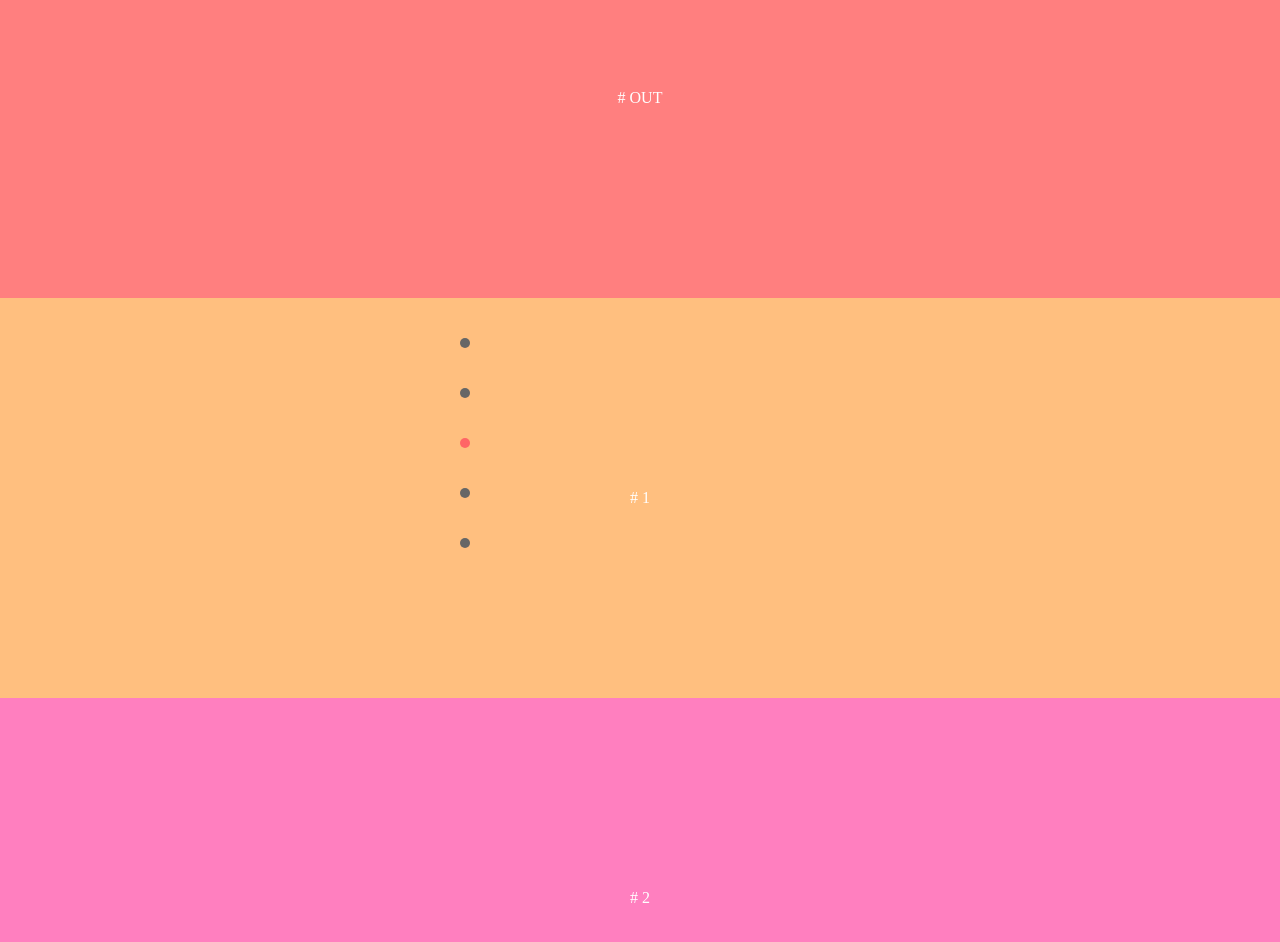
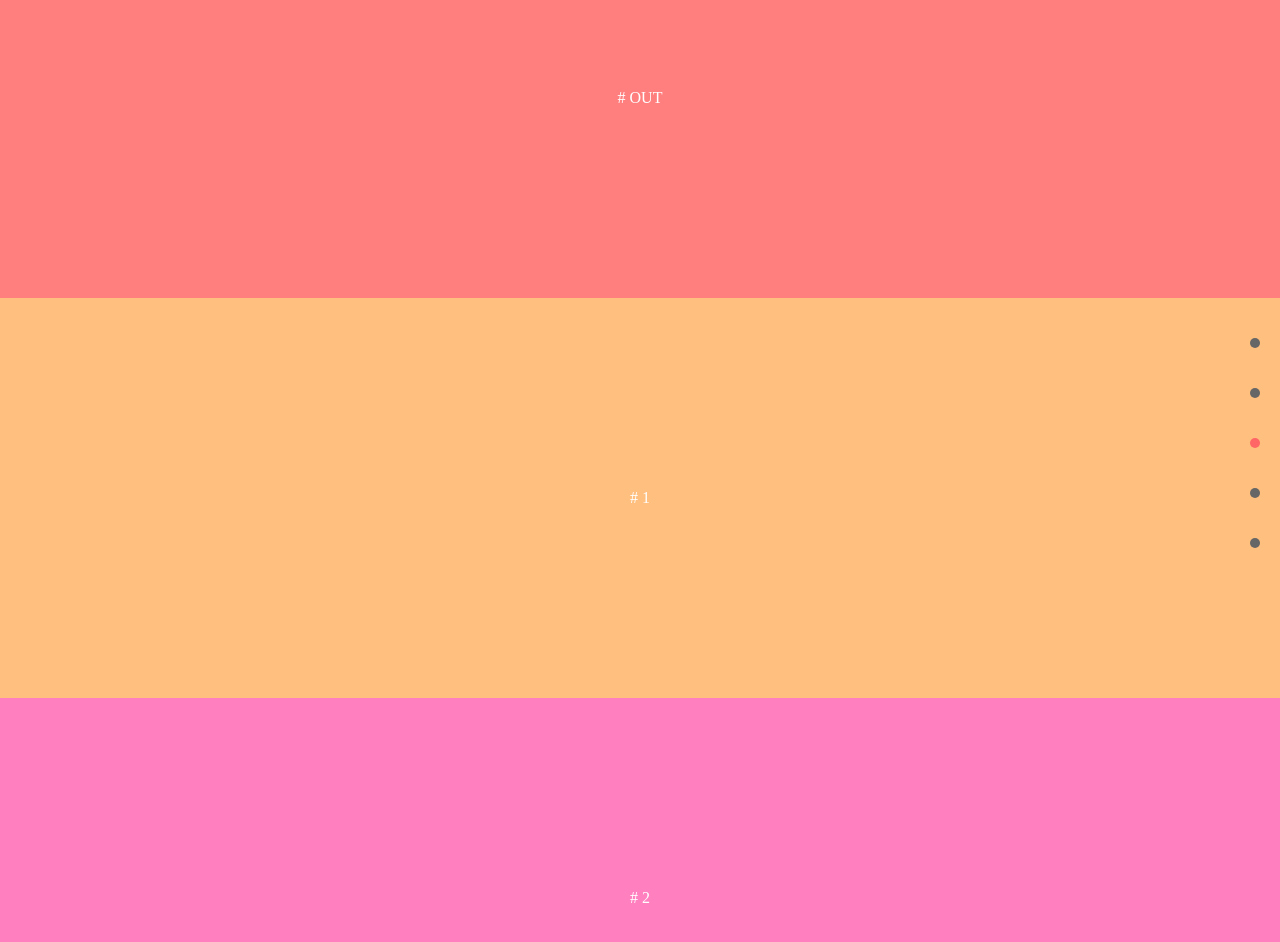
Before and after one commit to hezymal/alfaNavbar, a website: page examples/index.html in a window 1280 px wide. Shown: the part 972-1914 px from the top of the page. Drawn offline with nearby package versions, Linux system fonts and the light colour scheme.

Commit message:
Build 1.0.12 - Fix build 1.0.11 8)

```diff
--- a/package.json
+++ b/package.json
@@ -1,6 +1,6 @@
 {
   "name": "navbar",
-  "version": "1.0.11",
+  "version": "1.0.12",
   "description": "",
   "author": "",
   "license": "Apache-2.0",
--- a/src/navbar.styl
+++ b/src/navbar.styl
@@ -2,7 +2,7 @@
 
 .dotnavbar
     position: absolute
-    right: 800px
+    right: 10px
 
     ul
         reset-box-model()
```
Also changed, not shown: dist/navbar.css, dist/navbar.min.css.
